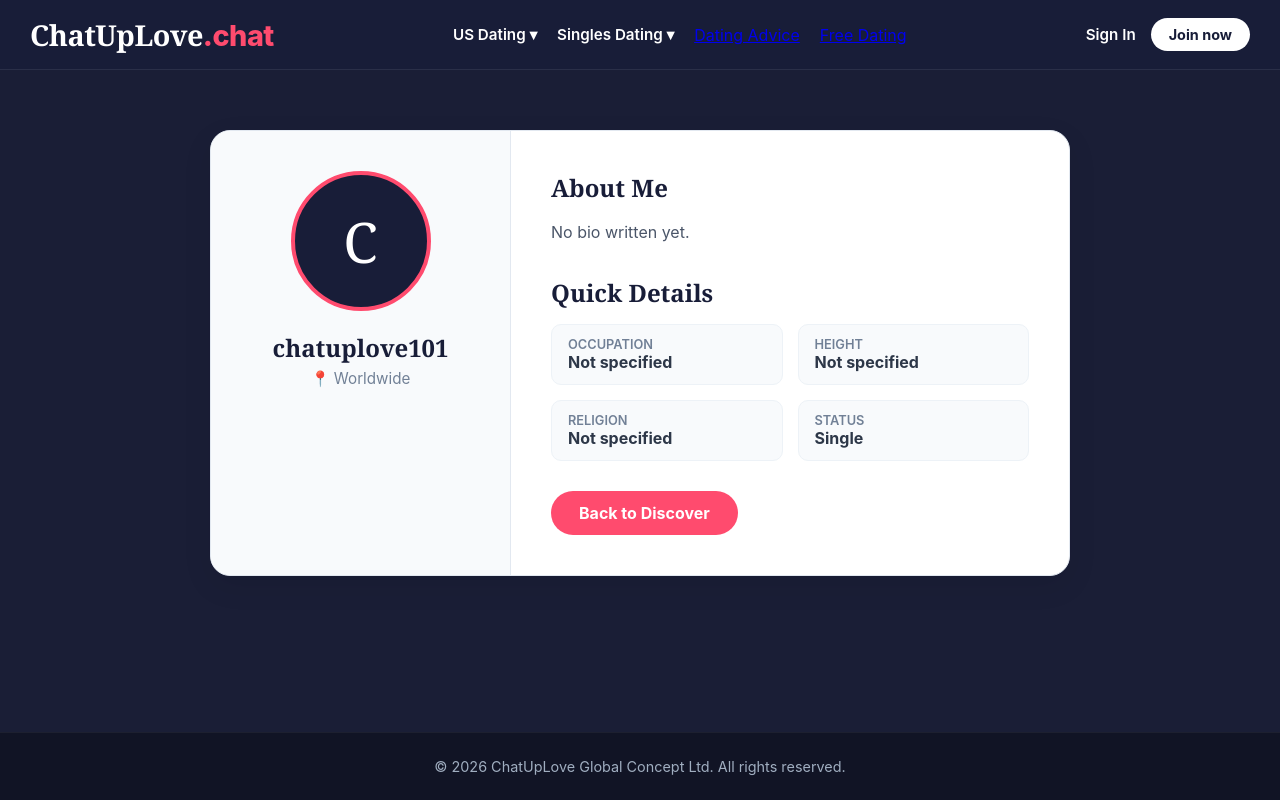
After one commit to snowmanly101/chatuplove, a Django app: a page that uses templates/users/user_profile.html in a window 1280 px wide. The commit adds this page. Run offline with Django 5.2, Linux system fonts and the light colour scheme; data comes from the database, SQL or seed files in the repository.

Commit message:
Add dynamic profile routes, user profile view, and enable image uploads

```diff
--- a/core/urls.py
+++ b/core/urls.py
@@ -1,20 +1,5 @@
-"""
-URL configuration for core project.
-
-The `urlpatterns` list routes URLs to views. For more information please see:
-    https://docs.djangoproject.com/en/5.2/topics/http/urls/
-Examples:
-Function views
-    1. Add an import:  from my_app import views
-    2. Add a URL to urlpatterns:  path('', views.home, name='home')
-Class-based views
-    1. Add an import:  from other_app.views
-    2. Add a URL to urlpatterns:  path('', views.Home.as_view(), name='home')
-Including another URLconf
-    1. Import the URLconf:  path('blog/', include('blog.urls'))
-"""
 from django.contrib import admin
-from django.urls import path, include
+from django.urls import path
 from django.conf import settings
 from django.conf.urls.static import static
 from users import views
@@ -26,6 +11,7 @@ urlpatterns = [
     path('login/', views.login_view, name='login'),
     path('logout/', views.logout_view, name='logout'),
     path('profile/', views.profile_view, name='profile'),
+    path('profile/<str:username>/', views.user_profile_view, name='user_profile'),
     path('discover/', views.discover_view, name='discover'),
     path('free-dating/', views.free_dating_view, name='free_dating'),
     path('dating-advice/', views.dating_advice_view, name='dating_advice'),
--- a/templates/discover.html
+++ b/templates/discover.html
@@ -188,7 +188,7 @@
                         <div class="card-location">📍 {{ profile.location|default:"Nearby" }}</div>
                         <p class="card-bio">{{ profile.bio|default:"Looking to connect and meet new people." }}</p>
                     </div>
-                    <a href="mailto:{{ profile.email }}" class="connect-btn">Say Hello 👋</a>
+                    <a href="{% url 'user_profile' profile.username %}" class="connect-btn">View Profile 👋</a>
                 </div>
             </div>
         {% empty %}
--- a/templates/register.html
+++ b/templates/register.html
@@ -126,7 +126,7 @@
             <div class="error-msg">{{ error }}</div>
         {% endif %}
 
-        <form method="POST" action="{% url 'register' %}">
+        <form method="POST" action="{% url 'register' %}" enctype="multipart/form-data">
             {% csrf_token %}
             <div class="form-grid">
                 <!-- Account Basics -->
@@ -170,6 +170,10 @@
                         <option value="female">Woman</option>
                         <option value="other">Other</option>
                     </select>
+                </div>
+                <div class="form-group full-width">
+                    <label>Profile Picture</label>
+                    <input type="file" name="profile_picture" accept="image/*">
                 </div>
 
                 <!-- Physical & Demographics -->
--- /dev/null
+++ b/templates/users/user_profile.html
@@ -0,0 +1,41 @@
+{% extends 'base.html' %}
+{% block title %}{{ profile_user.username }} - Profile | ChatUpLove.chat{% endblock %}
+{% block content %}
+<div style="max-width: 900px; margin: 40px auto; padding: 20px;">
+    <div style="background: #ffffff; border-radius: 20px; box-shadow: 0 10px 30px rgba(0,0,0,0.08); overflow: hidden; display: flex; flex-wrap: wrap; border: 1px solid #e2e8f0;">
+        <div style="flex: 1; min-width: 300px; background: #f8fafc; padding: 40px 30px; text-align: center; border-right: 1px solid #e2e8f0;">
+            {% if profile_user.profile_picture %}
+                <img src="{{ profile_user.profile_picture.url }}" alt="Profile" style="width: 140px; height: 140px; border-radius: 50%; object-fit: cover; border: 4px solid #ff4b6e; margin-bottom: 20px;">
+            {% else %}
+                <div style="width: 140px; height: 140px; border-radius: 50%; background: #181d38; color: #ffffff; display: inline-flex; align-items: center; justify-content: center; font-size: 3.5rem; font-family: 'Georgia', serif; border: 4px solid #ff4b6e; margin-bottom: 20px;">{{ profile_user.username|slice:":1"|upper }}</div>
+            {% endif %}
+            <h2 style="color: #181d38; font-family: 'Georgia', serif; margin-bottom: 5px;">{{ profile_user.username }}</h2>
+            <p style="color: #718096; font-size: 0.95rem; margin-bottom: 15px;">📍 {{ profile_user.location|default:"Worldwide" }}</p>
+        </div>
+        <div style="flex: 2; min-width: 320px; padding: 40px;">
+            <h3 style="font-family: 'Georgia', serif; font-size: 1.5rem; color: #181d38; margin-bottom: 15px;">About Me</h3>
+            <p style="color: #4a5568; line-height: 1.7; margin-bottom: 30px;">{{ profile_user.bio|default:"No bio written yet." }}</p>
+            <h3 style="font-family: 'Georgia', serif; font-size: 1.5rem; color: #181d38; margin-bottom: 15px;">Quick Details</h3>
+            <div style="display: grid; grid-template-columns: 1fr 1fr; gap: 15px; margin-bottom: 30px;">
+                <div style="background: #f8fafc; padding: 12px 16px; border-radius: 10px; border: 1px solid #edf2f7;">
+                    <span style="display: block; font-size: 0.8rem; color: #718096; text-transform: uppercase; font-weight: 600;">Occupation</span>
+                    <strong style="color: #2d3748;">{{ profile_user.occupation|default:"Not specified" }}</strong>
+                </div>
+                <div style="background: #f8fafc; padding: 12px 16px; border-radius: 10px; border: 1px solid #edf2f7;">
+                    <span style="display: block; font-size: 0.8rem; color: #718096; text-transform: uppercase; font-weight: 600;">Height</span>
+                    <strong style="color: #2d3748;">{{ profile_user.height|default:"Not specified" }}</strong>
+                </div>
+                <div style="background: #f8fafc; padding: 12px 16px; border-radius: 10px; border: 1px solid #edf2f7;">
+                    <span style="display: block; font-size: 0.8rem; color: #718096; text-transform: uppercase; font-weight: 600;">Religion</span>
+                    <strong style="color: #2d3748;">{{ profile_user.religion|default:"Not specified" }}</strong>
+                </div>
+                <div style="background: #f8fafc; padding: 12px 16px; border-radius: 10px; border: 1px solid #edf2f7;">
+                    <span style="display: block; font-size: 0.8rem; color: #718096; text-transform: uppercase; font-weight: 600;">Status</span>
+                    <strong style="color: #2d3748;">{{ profile_user.marital_status|title }}</strong>
+                </div>
+            </div>
+            <a href="{% url 'discover' %}" style="background-color: #ff4b6e; color: white; padding: 12px 28px; border-radius: 30px; font-weight: 700; text-decoration: none; display: inline-block;">Back to Discover</a>
+        </div>
+    </div>
+</div>
+{% endblock %}
--- a/users/views.py
+++ b/users/views.py
@@ -1,4 +1,4 @@
-from django.shortcuts import render, redirect
+from django.shortcuts import render, redirect, get_object_or_404
 from django.contrib.auth import get_user_model, login, logout, authenticate
 from django.contrib.auth.decorators import login_required
 from django.db.models import Q
@@ -61,7 +61,9 @@ def register_view(request):
                     politics=politics,
                     bio=bio
                 )
-                user.save()
+                if 'profile_picture' in request.FILES:
+                    user.profile_picture = request.FILES['profile_picture']
+                    user.save()
                 login(request, user)
                 return redirect('profile')
             else:
@@ -116,6 +118,10 @@ def profile_view(request):
 
     return render(request, 'users/profile.html')
 
+def user_profile_view(request, username):
+    profile_user = get_object_or_404(User, username=username)
+    return render(request, 'users/user_profile.html', {'profile_user': profile_user})
+
 def discover_view(request):
     query = request.GET.get('q', '')
     gender_filter = request.GET.get('gender', '')
```
Also changed, not shown: templates/users/profile.html (+9 -1 lines).
